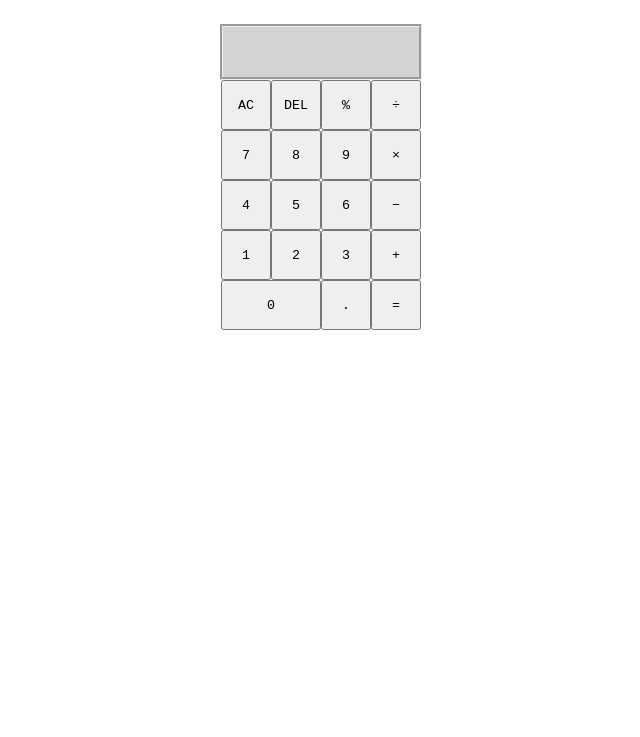
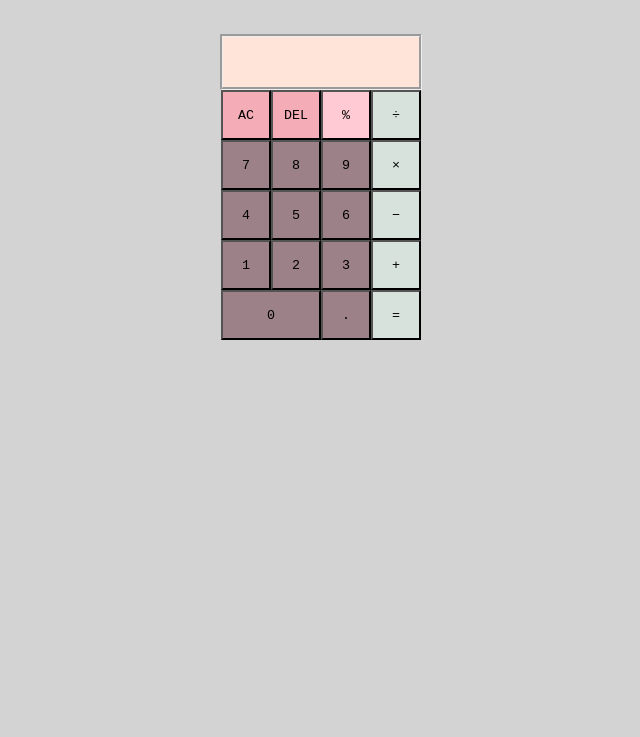
Before and after one commit to jennyrhee/calculator, a plain HTML site: page index.html in a window 1280 px wide. Shown: the part 63-800 px from the top of the page, without its empty margins (319-959 px from the left). Drawn offline with Linux system fonts and the light colour scheme.

Commit message:
Add colors

```diff
--- a/assets/style.css
+++ b/assets/style.css
@@ -3,16 +3,19 @@ body {
   padding: 0;
   font-family: monospace;
   text-align: center;
+  background-color: lightgray;
 }
 
 button {
   height: 50px;
   width: 50px;
   font-family: monospace;
+  background-color: #9d8189;
 }
 
 .header {
   font-size: 32px;
+  margin-top: 10px;
   margin-bottom: 50px;
 }
 
@@ -27,7 +30,7 @@ button {
 }
 
 .display-container {
-  background-color: lightgray;
+  background-color: #ffe5d9;
   width: 196px;
   height: 50px;
   font-size: 16px;
@@ -45,3 +48,16 @@ button {
 #zero-btn {
   width: 100px;
 }
+
+#clear-btn,
+#delete-btn {
+  background-color: #f4acb7;
+}
+
+.operator-btn {
+  background-color: #d8e2dc;
+}
+
+#perc-btn {
+  background-color: #ffcad4;
+}
--- a/index.html
+++ b/index.html
@@ -17,7 +17,7 @@
     <div class="row">
       <button id="clear-btn">AC</button>
       <button id="delete-btn">DEL</button>
-      <button class="operator-btn">&percnt;</button>
+      <button class="operator-btn" id="perc-btn">&percnt;</button>
       <button class="operator-btn">&divide;</button>
     </div>
     <div class="row">
```
